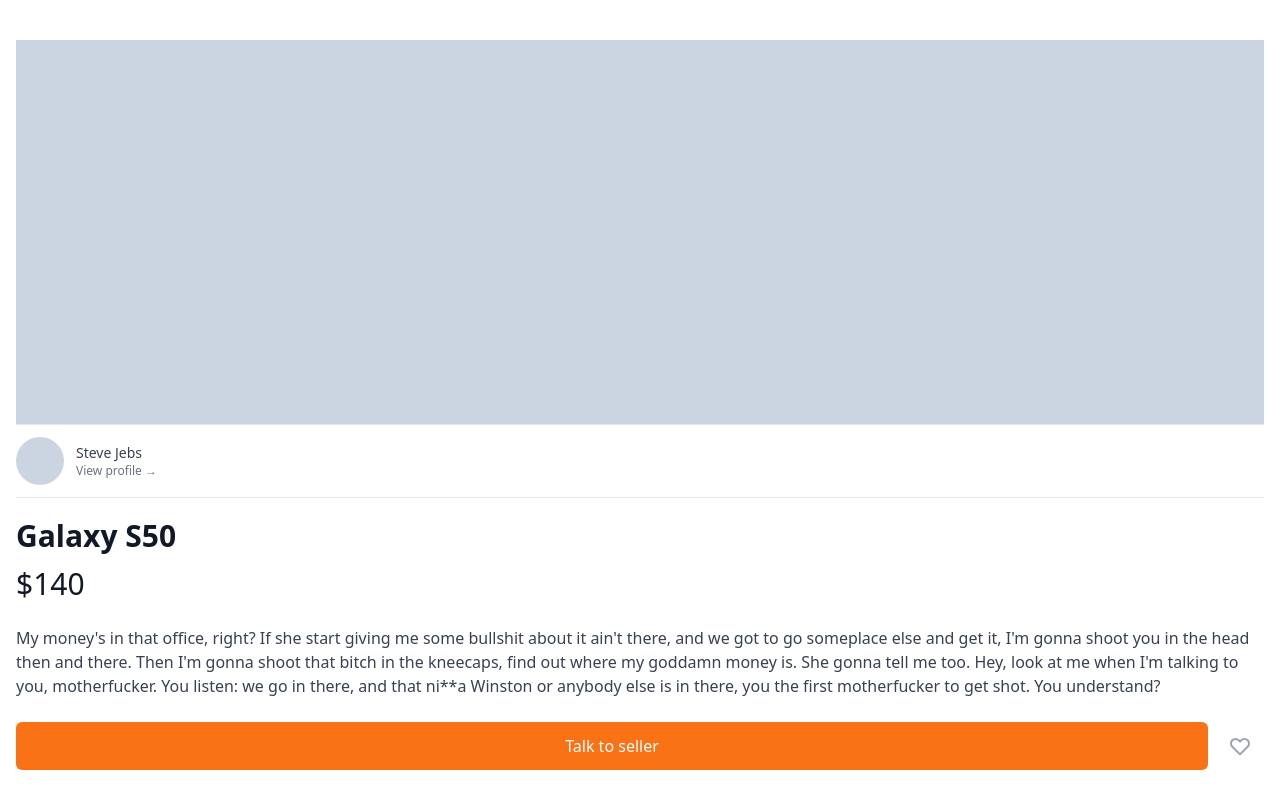
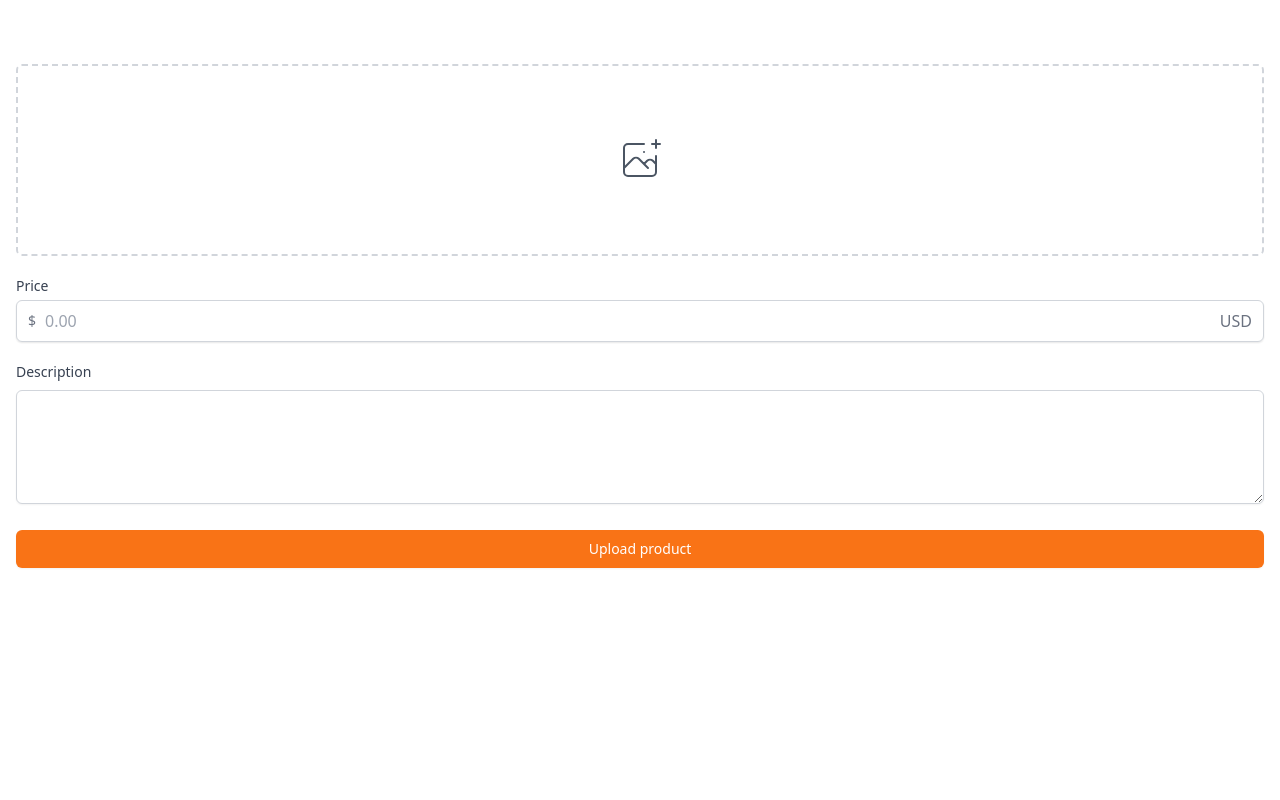
Before and after one commit to oio337a/Next-JS-prec, a Next.js app in the folder carrot-market/: page /items/upload in a window 1280 px wide. Shown: the top 800 px of the page. Built offline with nearby package versions, Linux system fonts and the light colour scheme.

Commit message:
upload page

```diff
--- /dev/null
+++ b/carrot-market/pages/items/upload.tsx
@@ -0,0 +1,64 @@
+import type { NextPage } from "next";
+
+const Upload: NextPage = () => {
+  return (
+    <div className="px-4 py-16">
+      <div>
+        <label className="w-full cursor-pointer text-gray-600 hover:border-orange-500 hover:text-orange-500 flex items-center justify-center border-2 border-dashed border-gray-300 h-48 rounded-md">
+          <svg
+            className="h-12 w-12"
+            stroke="currentColor"
+            fill="none"
+            viewBox="0 0 48 48"
+            aria-hidden="true"
+          >
+            <path
+              d="M28 8H12a4 4 0 00-4 4v20m32-12v8m0 0v8a4 4 0 01-4 4H12a4 4 0 01-4-4v-4m32-4l-3.172-3.172a4 4 0 00-5.656 0L28 28M8 32l9.172-9.172a4 4 0 015.656 0L28 28m0 0l4 4m4-24h8m-4-4v8m-12 4h.02"
+              strokeWidth={2}
+              strokeLinecap="round"
+              strokeLinejoin="round"
+            />
+          </svg>
+          <input className="hidden" type="file" />
+        </label>
+      </div>
+      <div className="my-5">
+        <label
+          className="mb-1 block text-sm font-medium text-gray-700"
+          htmlFor="price"
+        >
+          Price
+        </label>
+        <div className="rounded-md relative flex  items-center shadow-sm">
+          <div className="absolute left-0 pointer-events-none pl-3 flex items-center justify-center">
+            <span className="text-gray-500 text-sm">$</span>
+          </div>
+          <input
+            id="price"
+            className="appearance-none pl-7 w-full px-3 py-2 border border-gray-300 rounded-md shadow-sm placeholder-gray-400 focus:outline-none focus:ring-orange-500 focus:border-orange-500"
+            type="text"
+            placeholder="0.00"
+          />
+          <div className="absolute right-0 pointer-events-none pr-3 flex items-center">
+            <span className="text-gray-500">USD</span>
+          </div>
+        </div>
+      </div>
+      <div>
+        <label className="mb-1 block text-sm font-medium text-gray-700">
+          Description
+        </label>
+
+        <textarea
+          className="mt-1 shadow-sm w-full focus:ring-orange-500 rounded-md border-gray-300 focus:border-orange-500 "
+          rows={4}
+        />
+      </div>
+      <button className="mt-5 w-full bg-orange-500 hover:bg-orange-600 text-white py-2 px-4 border border-transparent rounded-md shadow-sm text-sm font-medium focus:ring-2 focus:ring-offset-2 focus:ring-orange-500 focus:outline-none ">
+        Upload product
+      </button>
+    </div>
+  );
+};
+
+export default Upload;
```
